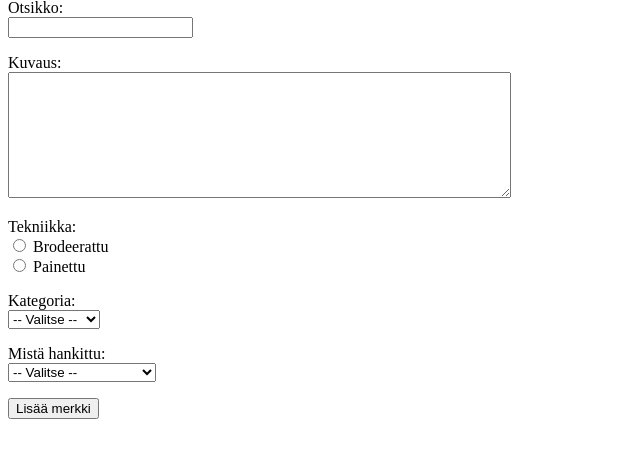
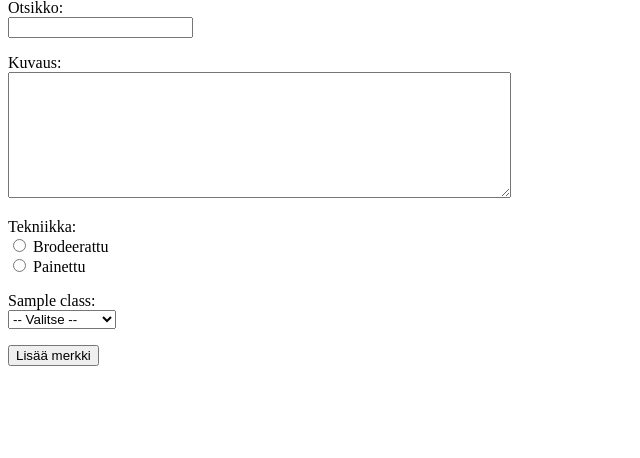
Before and after one commit to mkekola/merkisto, a Flask app: template templates/new_patch.html in a window 1280 px wide. Shown: the part 81-539 px from the top of the page, without its empty margins (0-640 px from the left). Run offline with Flask 3, Linux system fonts and the light colour scheme; the template is opened without the code that fills it: most values are stand-ins (such as "Sample title", 1, 10 or a date in 2020).

Commit message:
Stored classes in database.

```diff
--- a/app.py
+++ b/app.py
@@ -47,7 +47,8 @@ def show_patch(patch_id):
 @app.route("/new_patch")
 def new_patch():
     require_login()
-    return render_template("new_patch.html")
+    classes = patches.get_all_classes()
+    return render_template("new_patch.html", classes=classes)
 
 @app.route("/create_patch", methods=["POST"])
 def create_patch():
@@ -64,12 +65,10 @@ def create_patch():
     user_id = session["user_id"]
 
     classes = []
-    category = request.form["category"]
-    if category:
-        classes.append(("Kategoria:", category))
-    source = request.form["source"]
-    if source:
-        classes.append(("Lähde:", source))
+    for entry in request.form.getlist("classes"):
+        if entry:
+            parts = entry.split(":")
+            classes.append((parts[0], parts[1]))
 
     patches.add_patch(title, description, technique, user_id, classes)
 
--- a/schema.sql
+++ b/schema.sql
@@ -12,6 +12,12 @@ CREATE TABLE patches (
     user_id INTEGER REFERENCES users
 );
 
+CREATE TABLE classes (
+    id INTEGER PRIMARY KEY,
+    title TEXT,
+    value TEXT
+);
+
 CREATE TABLE patch_classes (
     id INTEGER PRIMARY KEY,
     patch_id INTEGER REFERENCES patches,
--- a/templates/new_patch.html
+++ b/templates/new_patch.html
@@ -28,29 +28,17 @@
         <input type="radio" name="technique" value="Painettu" required />
         Painettu<br />
       </p>
+      {% for class in classes %}
       <p>
-        Kategoria: <br />
-        <select name="category">
-          <option value="valitse">-- Valitse --</option>
-          <option value="meemit">Meemit</option>
-          <option value="alkoholi">Alkoholi</option>
-          <option value="eläimet">Eläimet</option>
-          <option value="tapahtumat">Tapahtumat</option>
-          <option value="opiskelu">Opiskelu</option>
-          <option value="jarjestot">Järjestöt</option>
-          <option value="muu">Muu</option>
+        {{ class }}: <br />
+        <select name="classes">
+          <option value="">-- Valitse --</option>
+          {% for option in classes[class] %}
+          <option value="{{ class }}:{{ option }}">{{ option }}</option>
+          {% endfor %}
         </select>
       </p>
-      <p>
-        Mistä hankittu: <br />
-        <select name="source">
-          <option value="valitse">-- Valitse --</option>
-          <option value="tapahtumat">Saatu tapahtumasta</option>
-          <option value="nettikauppa">Ostettu nettikaupasta</option>
-          <option value="jarjestot">Ostettu järjestöiltä</option>
-          <option value="muu">Muu</option>
-        </select>
-      </p>
+      {% endfor %}
       <input type="submit" value="Lisää merkki" />
     </form>
   </body>
```
Also changed, not shown: init.sql (added, +16 -0 lines), patches.py (+11 -0 lines), templates/show_patch.html (+7 -10 lines).
